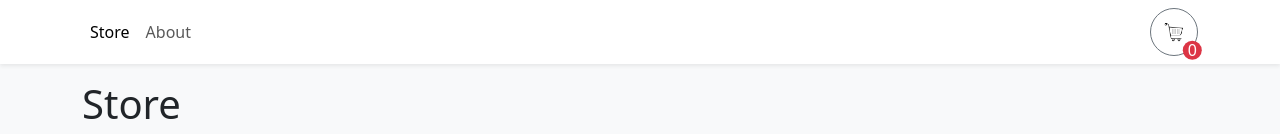
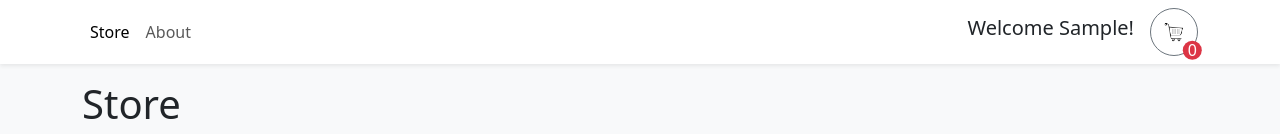
Before and after one commit to AuroraHusong/TS_shoppingCart, a React (Vite) app: page /login in a window 1280 px wide. Both pictures are taken after typing "Sample", "Sample123" into the empty fields and a click on the button "Login". Shown: the top 134 px of the page. Built offline with nearby package versions, Linux system fonts and the light colour scheme.

Commit message:
added a hello message after login

```diff
--- a/src/App.tsx
+++ b/src/App.tsx
@@ -1,4 +1,5 @@
 import { Routes, Route } from "react-router-dom"
+import { useState } from "react"
 import { Container } from 'react-bootstrap'
 import { Store } from './pages/Store'
 import { About } from './pages/About'
@@ -7,15 +8,16 @@ import { ShoppingCartProvider } from "./context/ShoppingCartContext"
 import { Register } from './pages/Register'
 import Login from './pages/Login'
 function App() {
+  const [user, setUser] = useState<string>('')
   return (
     <ShoppingCartProvider>
-    <Navbar />
+    <Navbar user={user} />
     <Container className="mb-4">
       <Routes>
         <Route path="/store" element ={<Store />} />
         <Route path="/" element ={<Register />} />
         <Route path="/about" element ={<About />} />
-        <Route path="/login" element ={<Login />} />
+        <Route path="/login" element ={<Login setUser={setUser} />} />
       </Routes>
     </Container>
     </ShoppingCartProvider>
--- a/src/components/Navbar.tsx
+++ b/src/components/Navbar.tsx
@@ -1,7 +1,7 @@
 import { Container, Nav, Button, Navbar as NavbarBs } from "react-bootstrap"
-import { NavLink } from "react-router-dom"
+import { NavLink, useLocation } from "react-router-dom"
 import { useShoppingCart } from "../context/ShoppingCartContext"
-export function Navbar() {
+export function Navbar({user}: {user: string}) {
     const { openCart, cartQuantity } = useShoppingCart()
 return (
     <NavbarBs sticky="top" className="bg-white shadow-sm mb-3">
@@ -14,6 +14,9 @@ return (
                     About
                 </Nav.Link>
             </Nav>
+            {location.pathname === '/Store' && (
+          <h2 className="ms-auto me-3 fs-md-4 fs-5">Welcome {user ? user.charAt(0).toUpperCase() + user.slice(1).toLowerCase() : ''}!</h2>
+        )}
             <Button onClick={openCart}
              variant="outline-secondary"
              className="rounded-circle"
--- a/src/pages/Login.tsx
+++ b/src/pages/Login.tsx
@@ -2,7 +2,11 @@ import {SyntheticEvent, useRef, useEffect } from 'react';
 import { useNavigate } from 'react-router-dom';
 import { Container, Card } from 'react-bootstrap';
 
-const Login = () => {
+interface LoginProps {
+    setUser: React.Dispatch<React.SetStateAction<string>>;
+  }
+
+  const Login: React.FC<LoginProps> = ({ setUser }) => {
     const history = useNavigate();
     const userRef = useRef<HTMLInputElement>(null);
 
@@ -14,6 +18,7 @@ const Login = () => {
 
     const handleSubmit = async (e: SyntheticEvent) => {
         e.preventDefault();
+        setUser(userRef.current!.value);
         history('/Store')
     };
 
```
